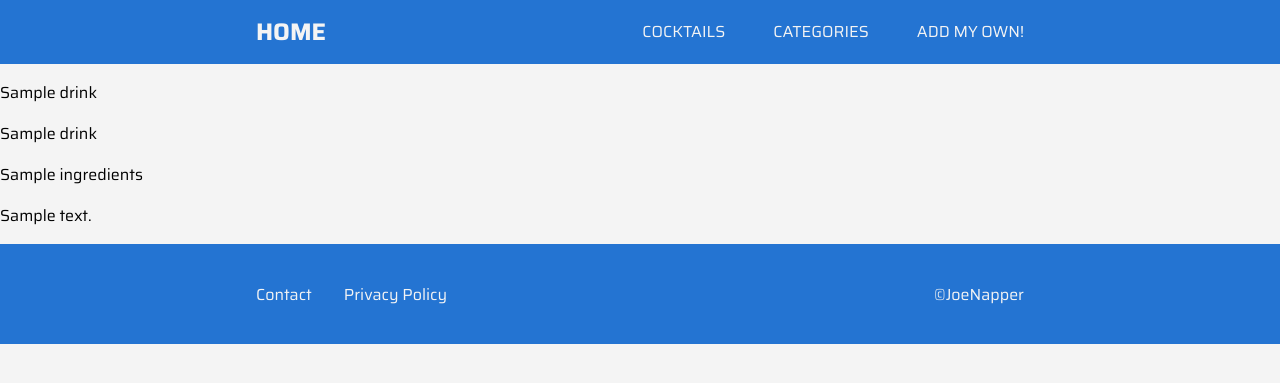
After one commit to joenapper/drinking-hub, a Flask app: template templates/cocktail_page.html in a window 1280 px wide. The commit adds this page. Shown: the top 383 px of the page. Run offline with Flask 2, Linux system fonts and the light colour scheme; the template is opened without the code that fills it: most values are stand-ins (such as "Sample title", 1, 10 or a date in 2020); some libraries are stand-ins or nearby versions.

Commit message:
Used advanced routing to display more data about each cocktail

```diff
--- a/app.py
+++ b/app.py
@@ -24,6 +24,13 @@ def get_drinks():
     return render_template('drinks.html', drinks=mongo.db.drinks.find())
 
 
+@app.route('/display_cocktail/<drink_id>')
+def display_cocktail(drink_id):
+    drinks = mongo.db.drinks.find_one({"_id": ObjectId(drink_id)})
+    ingredients = drinks["ingredients"]
+    return render_template('cocktail_page.html', drinks=drinks, ingredients=ingredients)
+
+
 if __name__ == '__main__':
     app.run(host=os.environ.get('IP'),
             port=int(os.environ.get('PORT')),
--- /dev/null
+++ b/templates/cocktail_page.html
@@ -0,0 +1,7 @@
+{% extends 'base.html' %}
+{% block content %}
+    <p>{{drinks.liquor_name}}</p>
+    <p>{{drinks.drink_name}}</p>
+    <p>{{drinks.ingredients}}</p>
+    <p>{{drinks.notes}}</p>
+{% endblock %}
--- a/templates/drinks.html
+++ b/templates/drinks.html
@@ -18,7 +18,8 @@
                             <li><p><span class="col">&gt;</span> {{ingredient}}</p></li>
                             {% endfor %}
                             <div class="viewMore">
-                            <a href="#">View Cocktail</a>
+                            <a href="{{url_for('display_cocktail', drink_id=drink._id)}}">View Cocktail</a>
+
                             </div>
                         </ul>
                     </div>
```
